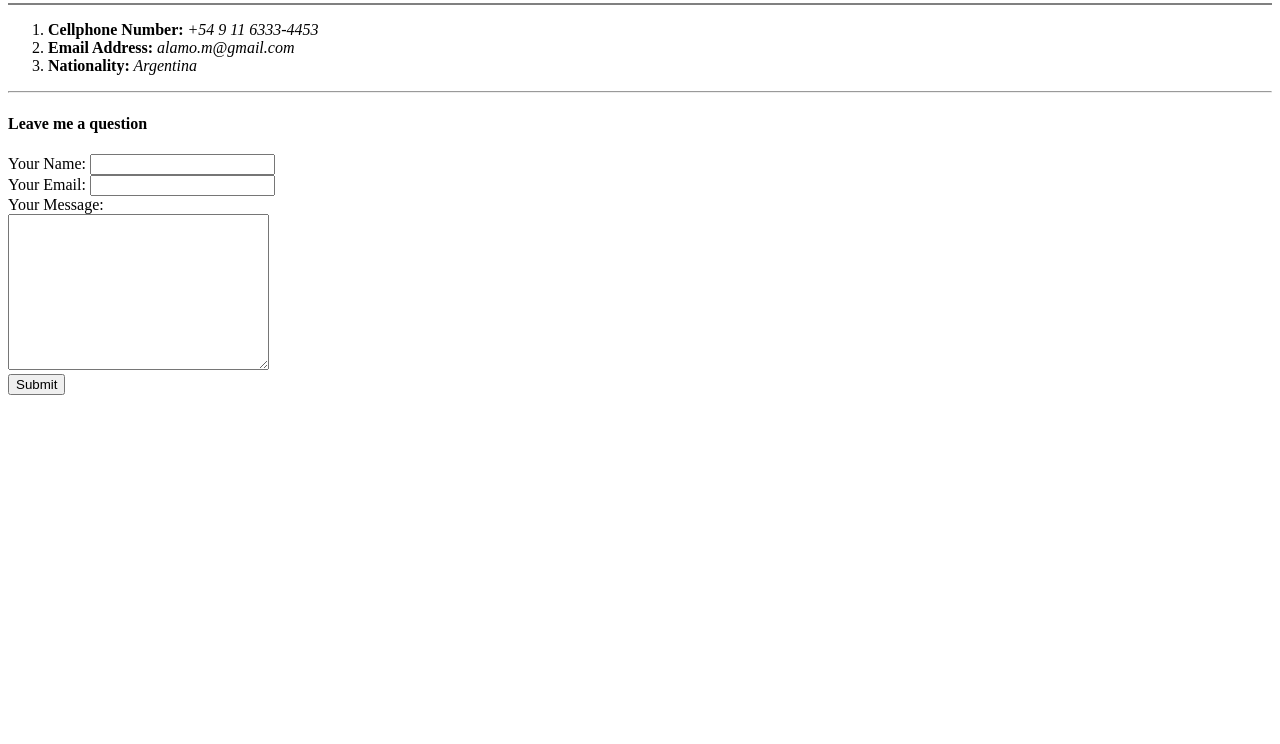
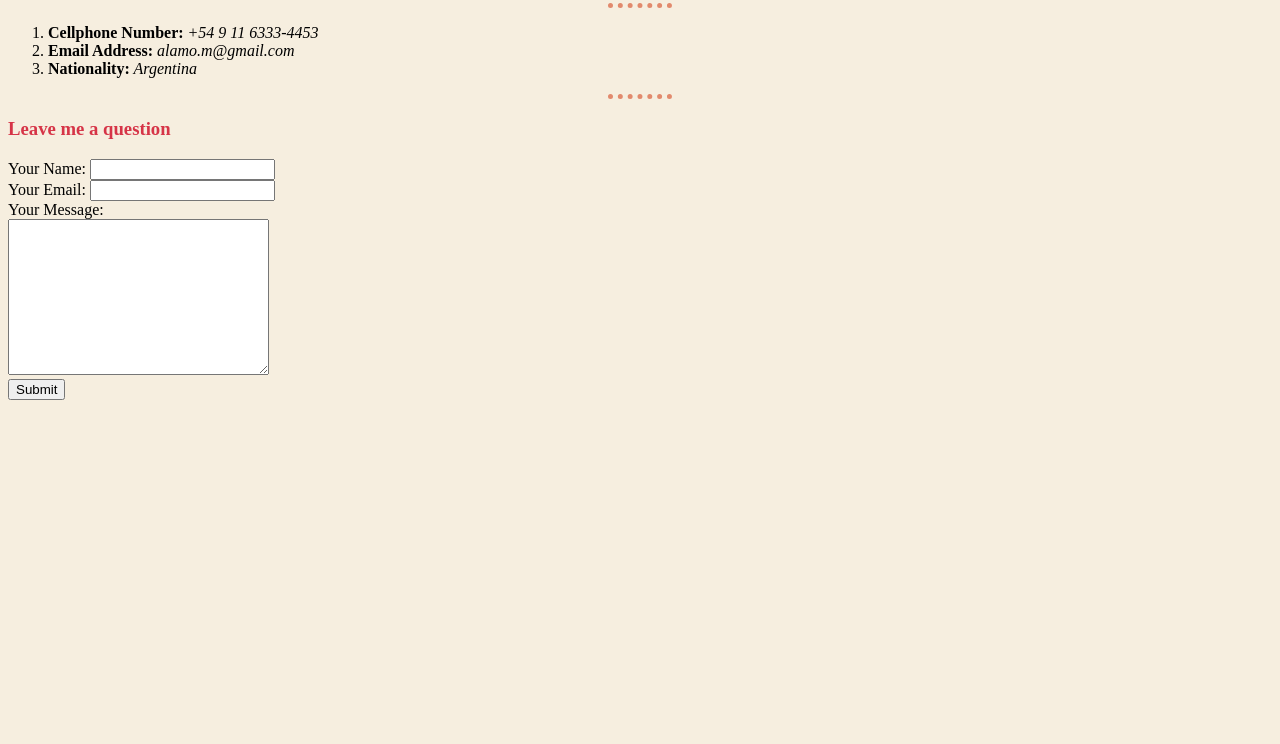
Before and after one commit to morala-lab/cv, a plain HTML site: page Contact_me.html in a window 1280 px wide. Shown: the part 56-800 px from the top of the page. Drawn offline with Linux system fonts and the light colour scheme.

Commit message:
CSS Added

```diff
--- a/Contact_me.html
+++ b/Contact_me.html
@@ -5,17 +5,18 @@
     <meta name="viewport" content="width=device-width, initial-scale=1.0">
     <meta http-equiv="X-UA-Compatible" content="ie=edge">
     <title>Contact Details</title>
+    <link rel="stylesheet" href="css\styles.css">
 </head>
 <body>
     <h3>Contact Details</h3>
-    <hr size="2" noshade="">
+    <hr>
     <ol>
         <li><Strong>Cellphone Number:</Strong><em> +54 9 11 6333-4453</em></li>
         <li><Strong>Email Address:</Strong><em> alamo.m@gmail.com</em></li>
         <li><Strong>Nationality:</Strong><em> Argentina</em></li>
     </ol>
 <hr>
-<h4>Leave me a question</h4>
+<h3>Leave me a question</h3>
 <form action="mailto:amoral@lenovo.com" method="post" enctype="text/plain">
     <label for="">Your Name:</label>
         <input type="text" name="YourName"> <br>
--- /dev/null
+++ b/css/styles.css
@@ -0,0 +1,14 @@
+body {background-color: #f6eedf;}
+hr {
+    border-style:none;
+    border-top-style: dotted;
+    border-color: #e28a6d;
+    border-width: 5px;
+    width: 5%;
+        }
+h1 {
+    color: #d63447;
+}
+h3 {
+    color: #d63447;
+}
```
Also changed, not shown: Technical_Skills.html (+3 -1 lines), index.html (+3 -1 lines).
